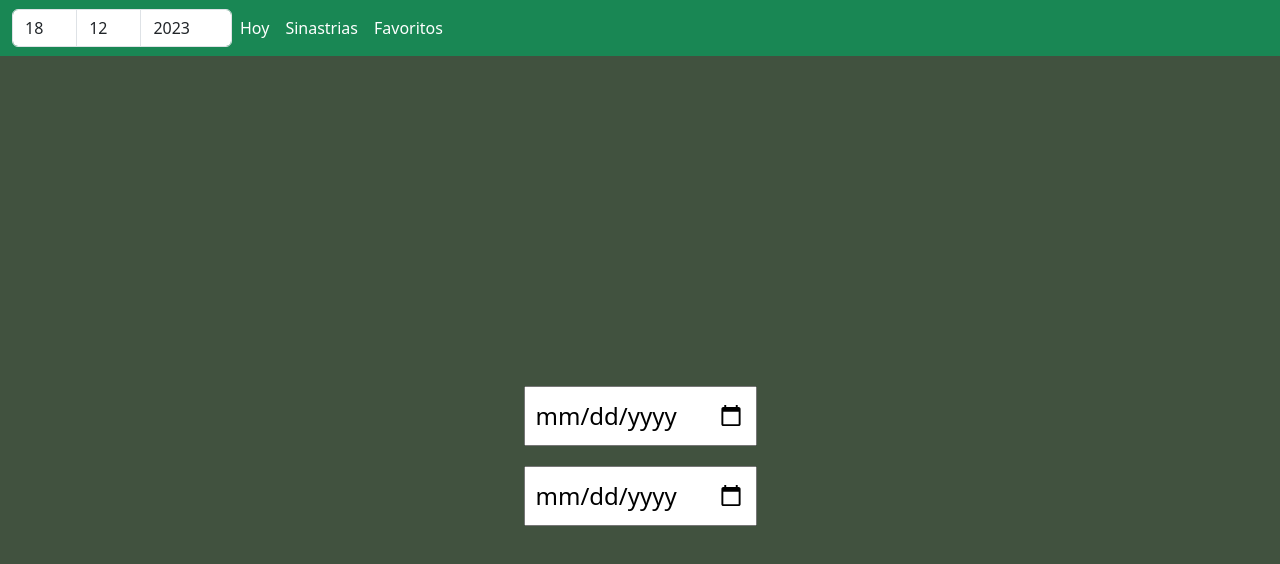
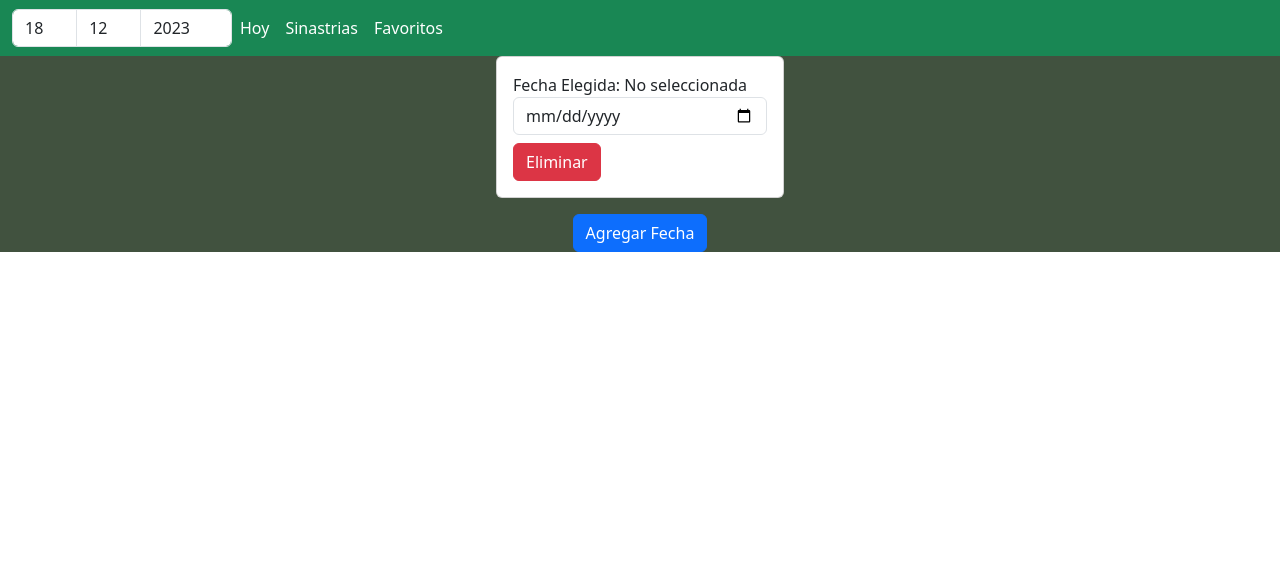
Before and after one commit to LihueMaidanaAvaca/SolKin, a React (Create React App) app: page /sinastria in a window 1280 px wide. Shown: the top 564 px of the page. Built offline with nearby package versions, Linux system fonts and the light colour scheme; a small style sheet from the web is missing.

Commit message:
sinastria 3

```diff
--- a/src/pages/HomePage.js
+++ b/src/pages/HomePage.js
@@ -2,8 +2,8 @@ import React, { useState } from 'react';
 import dayAndMonthK from '../utils/dayAndMonthK.js';
 import yearK from '../utils/yearK';
 import toKin from '../utils/toKin'
+import KinMaya from '../components/KinMaya';
 import Oracle from '../components/Oracle';
-import KinMaya from '../components/KinMaya';
 import SpellWave from '../components/SpellWave';
 
 export default function HomePage({ day, month, year }) {
--- a/src/pages/Sinastria.js
+++ b/src/pages/Sinastria.js
@@ -1,31 +1,73 @@
+import dayAndMonthK from '../utils/dayAndMonthK.js';
+import yearK from '../utils/yearK';
+import toKin from '../utils/toKin'
+import KinMaya from '../components/KinMaya';
+import React, { useState } from 'react';
+
 export default function Sinastria() {
+    const [fechas, setFechas] = useState([{ id: 1, value: '' }]);
+
+    const agregarFecha = () => {
+        const nuevaFecha = { id: fechas.length + 1, value: '' };
+        setFechas([...fechas, nuevaFecha]);
+    };
+
+    const handleFechaChange = (id, newValue) => {
+        const nuevasFechas = fechas.map((fecha) => {
+            if (fecha.id === id) {
+                return { ...fecha, value: newValue };
+            }
+            return fecha;
+        });
+        setFechas(nuevasFechas);
+    };
+
+    const eliminarFecha = (id) => {
+        const nuevasFechas = fechas.filter((fecha) => fecha.id !== id);
+        setFechas(nuevasFechas);
+    };
+
+    const calcularKinMaya = (fecha) => {
+        if (!fecha) return null;
+        const date = new Date(fecha);
+        const day = date.getDate() + 1;
+        const month = date.getMonth() + 1; // getMonth() devuelve un índice basado en cero
+        const year = date.getFullYear();
+        const processedDayMonth = dayAndMonthK(day, month);
+        const processedYear = yearK(year);
+        return toKin(processedYear, processedDayMonth);
+    };
+
     return (
-        <>
-           <div style={{
-            display: 'flex',
-            flexDirection: 'column',
-            alignItems: 'center',
-            justifyContent: 'center',
-            height: '100vh'
-        }}>
-            <input
-                type="date"
-                style={{
-                    fontSize: '1.5rem',
-                    padding: '10px',
-                    margin: '10px',
-                }}
-            />
-            <input
-                type="date"
-                style={{
-                    fontSize: '1.5rem',
-                    padding: '10px',
-                    margin: '10px',
-                }}
-            />
-            {/* <KinMaya kinMaya={kinMaya} /> */}
+        <div className="d-flex flex-column align-items-center justify-content-center h-100">
+            {fechas.map((fecha) => {
+                const kinMaya = calcularKinMaya(fecha.value);
+                return (
+                    <div key={fecha.id} className="card mb-2" style={{ width: '18rem' }}>
+                        <div className="card-body">
+                            <label>
+                                Fecha Elegida: {fecha.value ? fecha.value : 'No seleccionada'}
+                            </label>
+                            {kinMaya && <KinMaya kinMaya={kinMaya} />}
+                            <input
+                                type="date"
+                                className="form-control"
+                                value={fecha.value}
+                                onChange={(e) => handleFechaChange(fecha.id, e.target.value)}
+                            />
+                            <button
+                                className="btn btn-danger mt-2"
+                                onClick={() => eliminarFecha(fecha.id)}
+                            >
+                                Eliminar
+                            </button>
+                        </div>
+                    </div>
+                );
+            })}
+            <button className="btn btn-primary mt-2" onClick={agregarFecha}>
+                Agregar Fecha
+            </button>
         </div>
-        </>
-    )
+    );
 }
```
